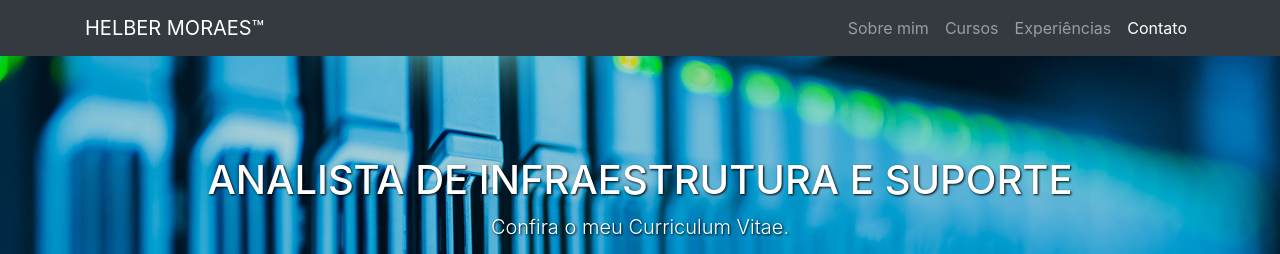
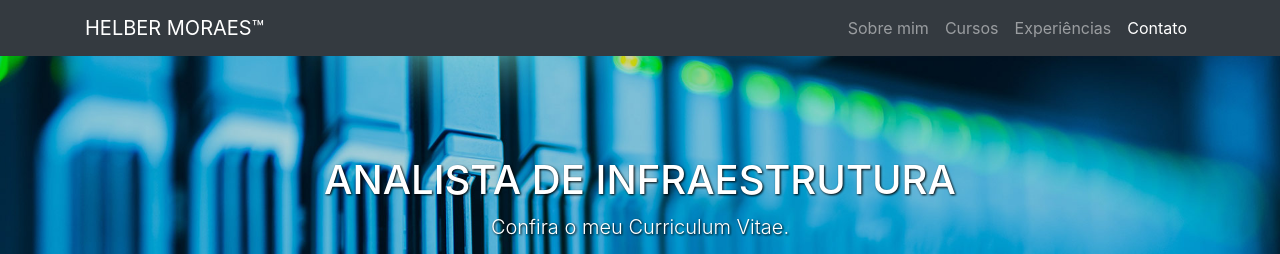
Before and after one commit to helberdantas/sitepessoal, a website with bundled scripts: page index.html in a window 1280 px wide. Shown: the top 254 px of the page. Built offline with nearby package versions, Linux system fonts and the light colour scheme.

Commit message:
Update index.html

```diff
--- a/index.html
+++ b/index.html
@@ -59,7 +59,7 @@
 <header class="bgimage text-white">
 
     <div class="container text-center">
-      <h1 style="filter: drop-shadow(1px 1px 1px black);">ANALISTA DE INFRAESTRUTURA E SUPORTE</h1>
+      <h1 style="filter: drop-shadow(1px 1px 1px black);">ANALISTA DE INFRAESTRUTURA</h1>
       <p class="lead" style="filter: drop-shadow(1px 1px 1px black);">Confira o meu Curriculum Vitae.</p>
       <a href="https://drive.google.com/file/d/10KjL3BD8Oef8pEAA8y7P6Yv3QPixC4iv/view?usp=sharing" class="btn btn-primary" target="_blank"><img src="https://img.icons8.com/metro/20/FFFFFF/download.png"/>&nbsp;BAIXAR CURRÍCULO</a>
 
```
